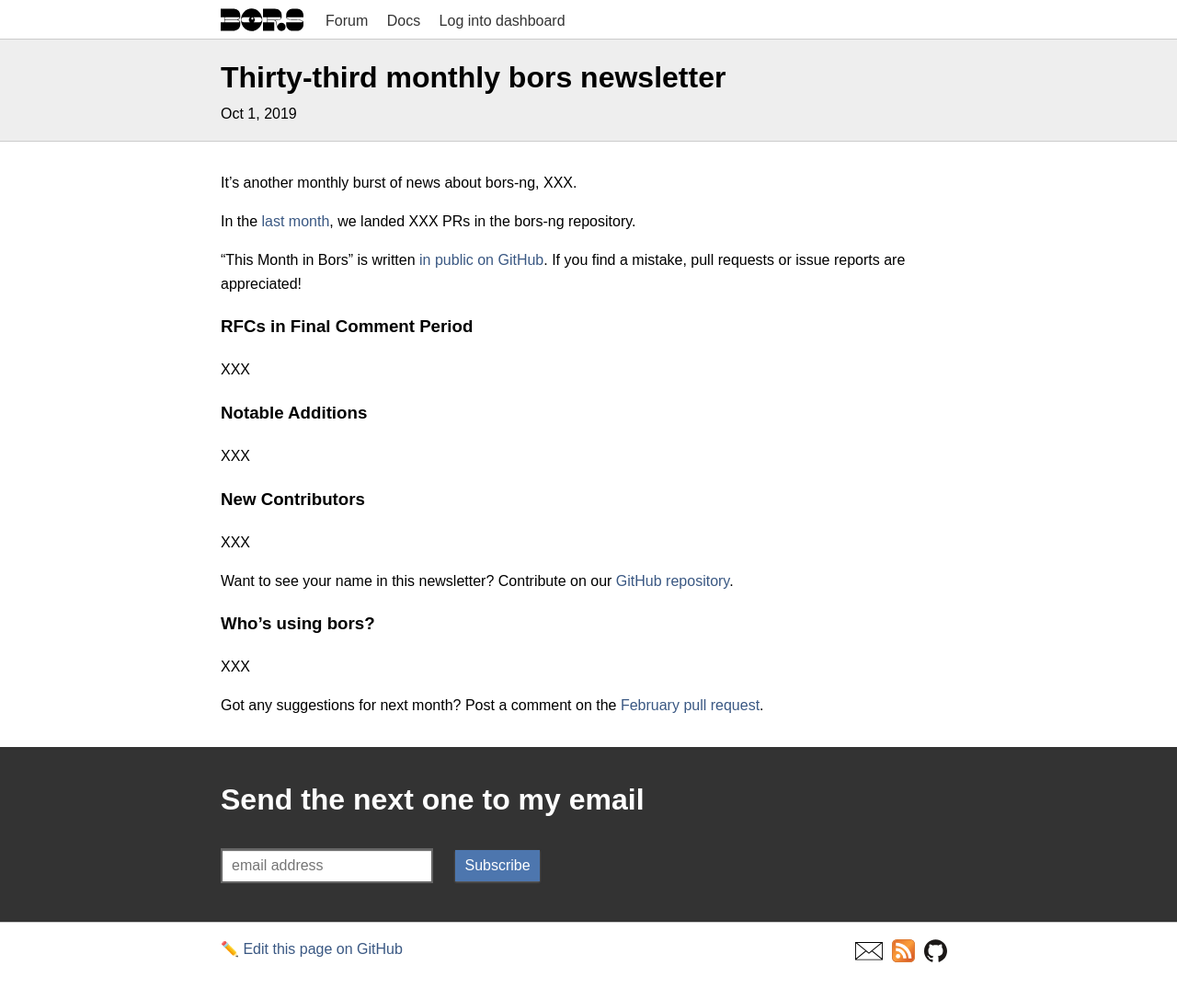
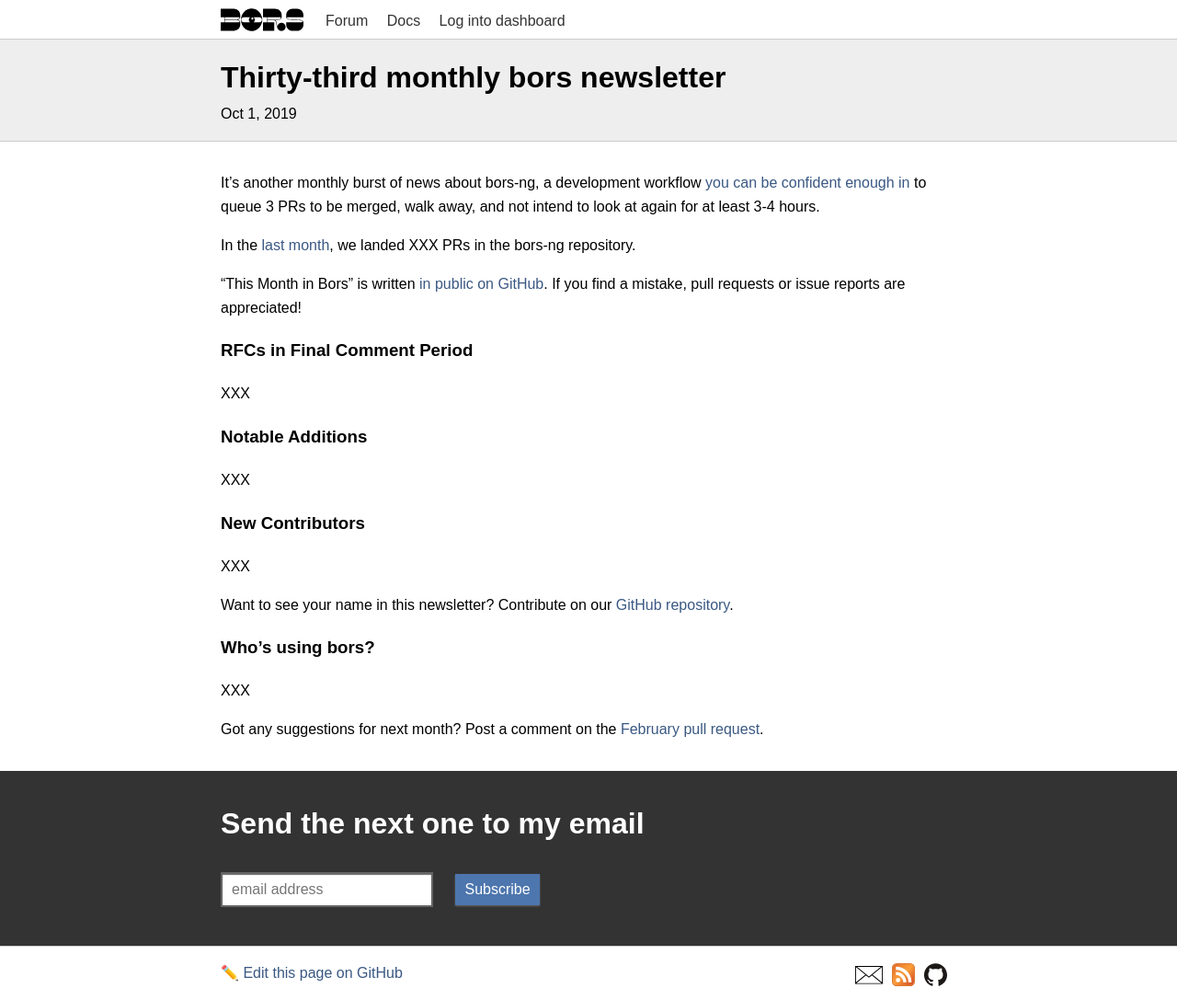
Before and after one commit to bors-ng/bors-ng.github.io, a Jekyll site: the page built from _posts/2019-10-01-tmib-33.md, in a window 1280 px wide. Shown: the whole page at 92% size. Built offline with Jekyll 4.4.1, drawn with Linux system fonts in a browser that asks for light colours; before the commit the page ends 1061 px from its top, so only the background shows below that.

```diff
--- a/_posts/2019-10-01-tmib-33.md
+++ b/_posts/2019-10-01-tmib-33.md
@@ -6,7 +6,7 @@
 categories: newsletter
 ---
 
-It's another monthly burst of news about bors-ng, XXX.
+It's another monthly burst of news about bors-ng, a development workflow [you can be confident enough in](https://twitter.com/duckinator/status/1176922838844006400) to queue 3 PRs to be merged, walk away, and not intend to look at again for at least 3-4 hours.
 
 In the [last month](https://github.com/bors-ng/bors-ng/pulls?utf8=%E2%9C%93&q=is%3Apr%20is%3Amerged%20closed%3A2019-09-01..2019-09-30),
 we landed XXX PRs in the bors-ng repository.
```
